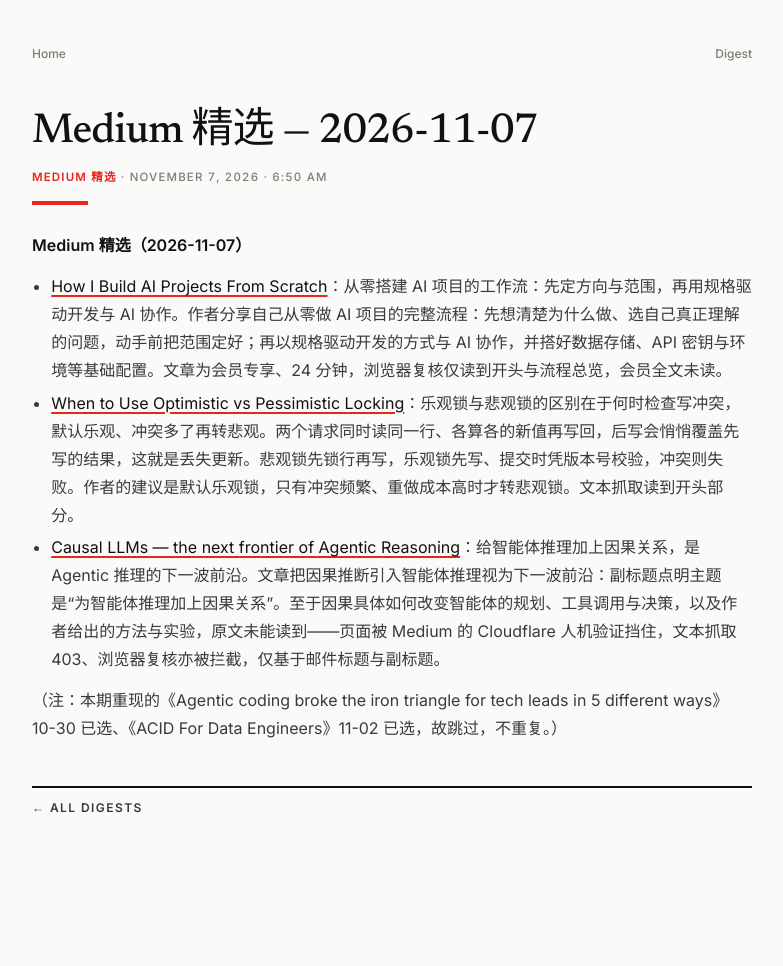
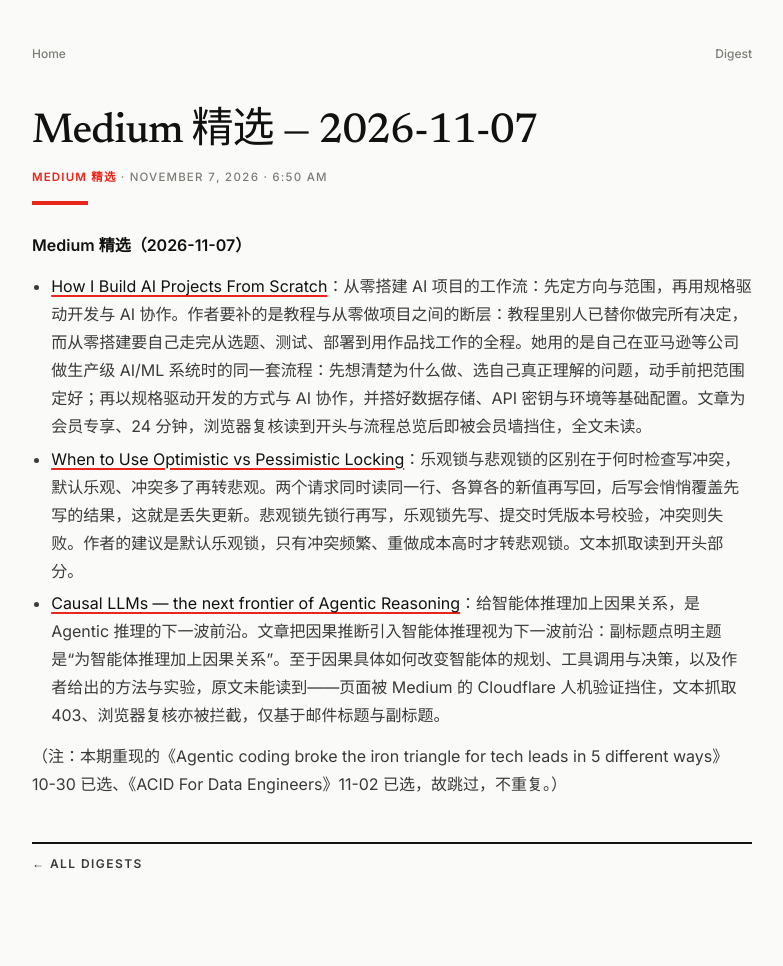
Before and after one commit to cptidiot/mzhao.me, a Jekyll site: the page built from _digests/2026-11-07-medium.md, in a window 1280 px wide. Shown: the whole page, without its empty margins (248-1031 px from the left). Built offline with Jekyll 4.4.1, drawn with Linux system fonts in a browser that asks for light colours; before the commit the page ends 910 px from its top, so only the background shows below that.

Commit message:
Digest: medium 2026-11-07

```diff
--- a/_digests/2026-11-07-medium.md
+++ b/_digests/2026-11-07-medium.md
@@ -7,7 +7,7 @@
 items:
   - title: "How I Build AI Projects From Scratch"
     role: "Marina Wyss @ Data Science Collective"
-    summary: "作者分享自己从零做 AI 项目的完整流程：先想清楚为什么做、选自己真正理解的问题，动手前把范围定好；再以规格驱动开发的方式与 AI 协作，并搭好数据存储、API 密钥与环境等基础配置。文章为会员专享、24 分钟，浏览器复核仅读到开头与流程总览，会员全文未读。"
+    summary: "作者要补的是教程与从零做项目之间的断层：教程里别人已替你做完所有决定，而从零搭建要自己走完从选题、测试、部署到用作品找工作的全程。她用的是自己在亚马逊等公司做生产级 AI/ML 系统时的同一套流程：先想清楚为什么做、选自己真正理解的问题，动手前把范围定好；再以规格驱动开发的方式与 AI 协作，并搭好数据存储、API 密钥与环境等基础配置。文章为会员专享、24 分钟，浏览器复核读到开头与流程总览后即被会员墙挡住，全文未读。"
     url: "https://medium.com/@marinawyss/how-i-build-ai-projects-from-scratch-3c96fc5ff068"
     link_label: "原文"
   - title: "When to Use Optimistic vs Pessimistic Locking"
@@ -24,7 +24,7 @@
 
 **Medium 精选（2026-11-07）**
 
-- [How I Build AI Projects From Scratch](https://medium.com/@marinawyss/how-i-build-ai-projects-from-scratch-3c96fc5ff068)：从零搭建 AI 项目的工作流：先定方向与范围，再用规格驱动开发与 AI 协作。作者分享自己从零做 AI 项目的完整流程：先想清楚为什么做、选自己真正理解的问题，动手前把范围定好；再以规格驱动开发的方式与 AI 协作，并搭好数据存储、API 密钥与环境等基础配置。文章为会员专享、24 分钟，浏览器复核仅读到开头与流程总览，会员全文未读。
+- [How I Build AI Projects From Scratch](https://medium.com/@marinawyss/how-i-build-ai-projects-from-scratch-3c96fc5ff068)：从零搭建 AI 项目的工作流：先定方向与范围，再用规格驱动开发与 AI 协作。作者要补的是教程与从零做项目之间的断层：教程里别人已替你做完所有决定，而从零搭建要自己走完从选题、测试、部署到用作品找工作的全程。她用的是自己在亚马逊等公司做生产级 AI/ML 系统时的同一套流程：先想清楚为什么做、选自己真正理解的问题，动手前把范围定好；再以规格驱动开发的方式与 AI 协作，并搭好数据存储、API 密钥与环境等基础配置。文章为会员专享、24 分钟，浏览器复核读到开头与流程总览后即被会员墙挡住，全文未读。
 - [When to Use Optimistic vs Pessimistic Locking](https://medium.com/@akovtun/when-to-use-optimistic-vs-pessimistic-locking-b0b187485fe9)：乐观锁与悲观锁的区别在于何时检查写冲突，默认乐观、冲突多了再转悲观。两个请求同时读同一行、各算各的新值再写回，后写会悄悄覆盖先写的结果，这就是丢失更新。悲观锁先锁行再写，乐观锁先写、提交时凭版本号校验，冲突则失败。作者的建议是默认乐观锁，只有冲突频繁、重做成本高时才转悲观锁。文本抓取读到开头部分。
 - [Causal LLMs — the next frontier of Agentic Reasoning](https://medium.com/@debmalyabiswas/causal-llms-the-next-frontier-of-agentic-reasoning-9e2f39582e64)：给智能体推理加上因果关系，是 Agentic 推理的下一波前沿。文章把因果推断引入智能体推理视为下一波前沿：副标题点明主题是“为智能体推理加上因果关系”。至于因果具体如何改变智能体的规划、工具调用与决策，以及作者给出的方法与实验，原文未能读到——页面被 Medium 的 Cloudflare 人机验证挡住，文本抓取 403、浏览器复核亦被拦截，仅基于邮件标题与副标题。
 
```
